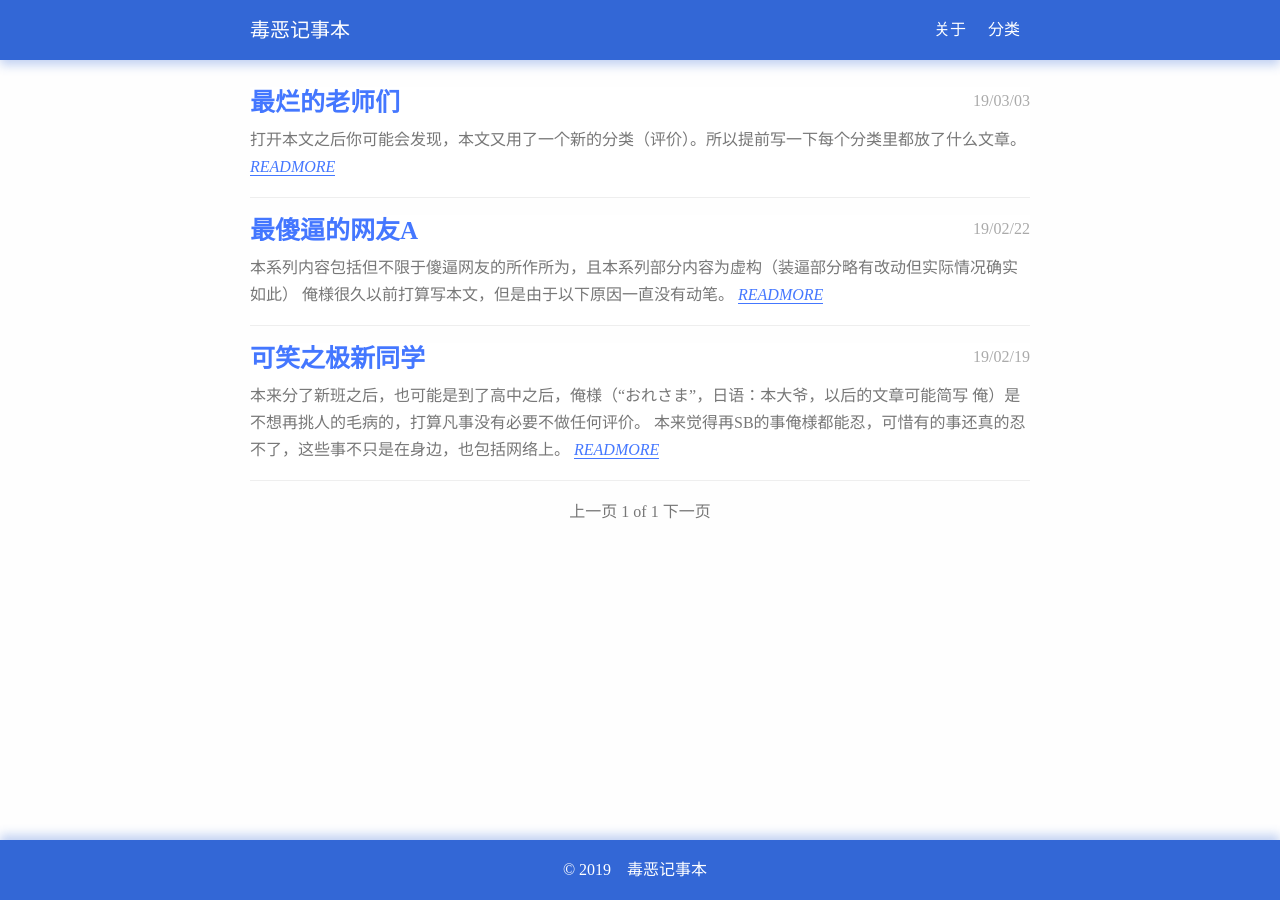
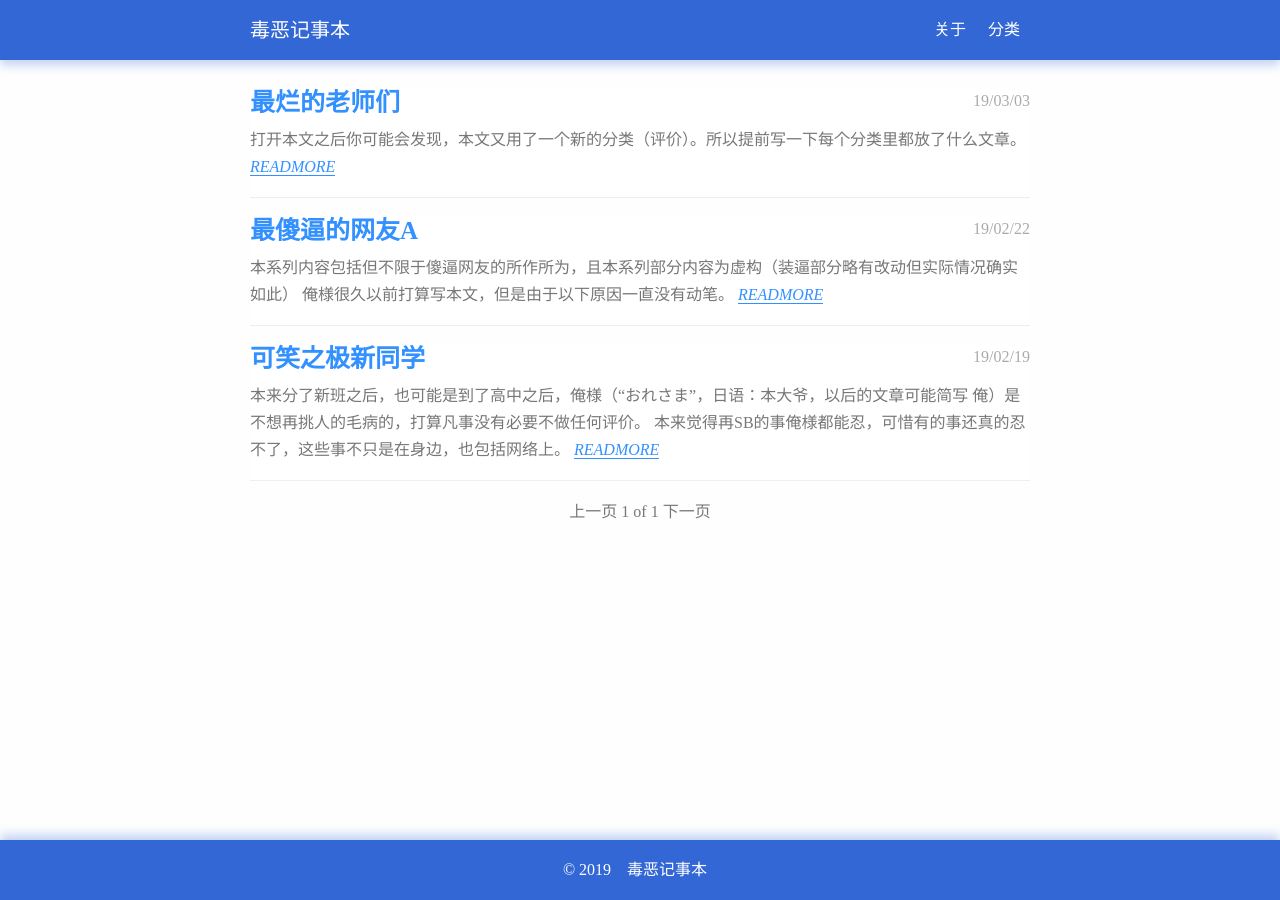
Before and after one commit to telechoc/telechoc.github.io, a Jekyll site: the page built from index.html, in a window 1280 px wide. Built offline with Jekyll 4.4.1, drawn with Linux system fonts in a browser that asks for light colours; the list of posts is cut into pages by our own code.

Commit message:
Update default.html

```diff
--- a/_layouts/default.html
+++ b/_layouts/default.html
@@ -8,8 +8,8 @@
         <style>
             body{ color: #777; font-family: 'Microsoft YaHei'; margin: 0; background: #FEFEFE; line-height:27px; word-break:break-word; padding-bottom: 87px; position: relative!important }
             * { -webkit-tap-highlight-color: transparent }
-            a{ color: #4477FF; text-decoration: none; transition: 0.2s }
-            a:hover{ color: #77AAFF }
+            a{ color: #3390FF; text-decoration: none; transition: 0.2s }
+            a:hover{ color: #66B0FF }
             img{ max-width: 100%; box-shadow: 0px 2px 5px rgba(0, 0, 0, 0.1) }
             code { font-family: 'Lucida Console', Monaco, monospace; font-size: 92% }
             header{ width: 100%; height: 60px; background: #3367D6; margin-bottom: 27px; box-shadow: 0px 5px 10px rgba(51, 103, 214, 0.3); }
```
